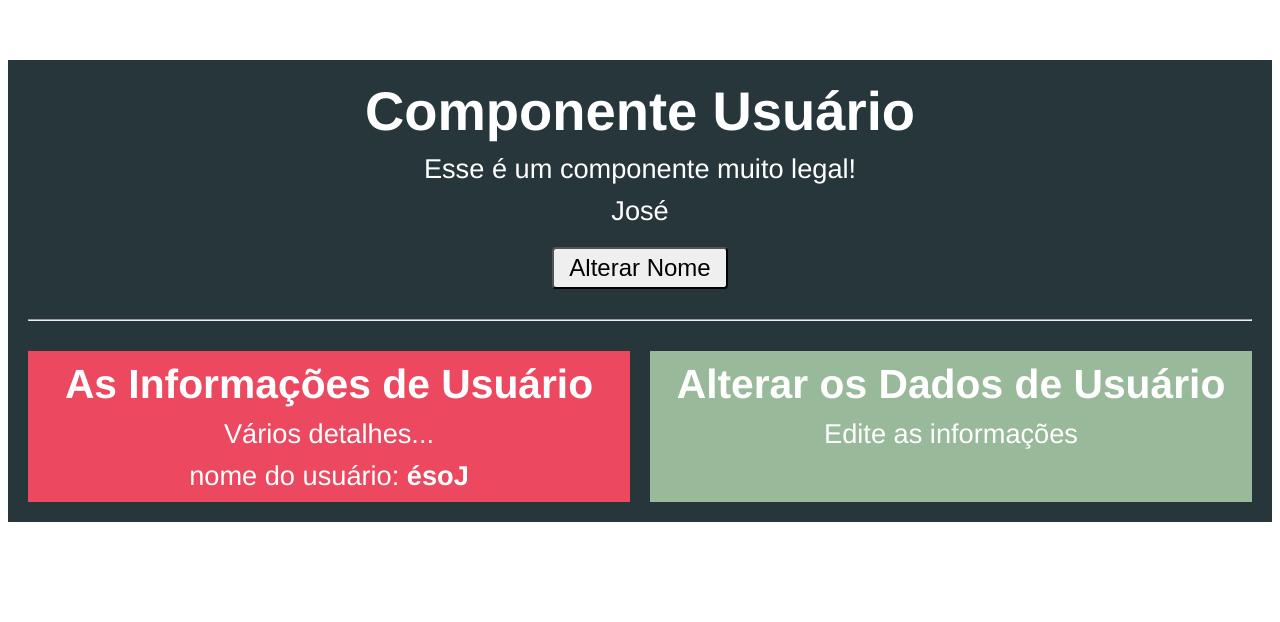
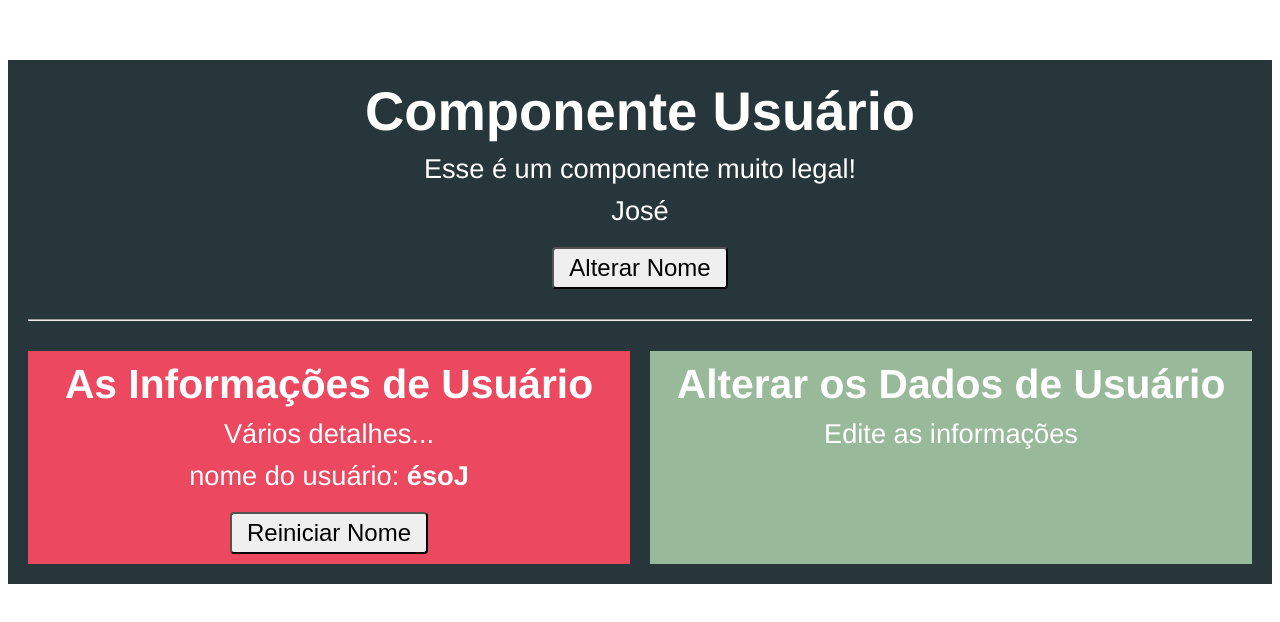
Before and after one commit to josemalcher/CODE3R-Curso-VueJS-2-O-Guia-Completo-incl-Vue-Router-Vuex, a Vue app in the folder Secao-08-Comunicacao-Entre-Componentes/117-Comunicacao-Entre-Componentes/comunicacao/: page / in a window 1280 px wide. Shown: the top 622 px of the page. Built offline with nearby package versions, Linux system fonts and the light colour scheme.

Commit message:
124. Comunicação Indireta com Eventos Personalizados

```diff
--- a/Secao-08-Comunicacao-Entre-Componentes/117-Comunicacao-Entre-Componentes/comunicacao/src/components/Usuario.vue
+++ b/Secao-08-Comunicacao-Entre-Componentes/117-Comunicacao-Entre-Componentes/comunicacao/src/components/Usuario.vue
@@ -6,7 +6,14 @@
     <button @click="alterarNome">Alterar Nome</button>
     <hr>
     <div class="componentes">
-      <app-usuario-info :nome="nome"/>
+      <app-usuario-info
+          :nome="nome"
+          @nomeMudou="nome = $event"
+      />
+<!--      <app-usuario-info
+          :nome="nome"
+          @nomeMudou="nome = $event.antigo + $event.novo"
+      />-->
       <app-usuario-editar/>
     </div>
   </div>
--- a/Secao-08-Comunicacao-Entre-Componentes/117-Comunicacao-Entre-Componentes/comunicacao/src/components/UsuarioInfo.vue
+++ b/Secao-08-Comunicacao-Entre-Componentes/117-Comunicacao-Entre-Componentes/comunicacao/src/components/UsuarioInfo.vue
@@ -3,6 +3,7 @@
     <h2>As Informações de Usuário</h2>
     <p>Vários detalhes...</p>
     <p>nome do usuário: <strong>{{ inverterNome() }}</strong></p>
+    <button @click="reiniciarNome">Reiniciar Nome</button>
   </div>
 </template>
 
@@ -21,6 +22,15 @@ export default {
   methods: {
     inverterNome() {
       return this.nome.split('').reverse().join('')
+    },
+    reiniciarNome(){
+      //const antigo = this.nome;
+      this.nome = "PEDRO";
+      this.$emit('nomeMudou', this.nome);
+/*    this.$emit('nomeMudou', {
+        nome: this.nome,
+        antigo
+      });*/
     }
   }
 }
```
